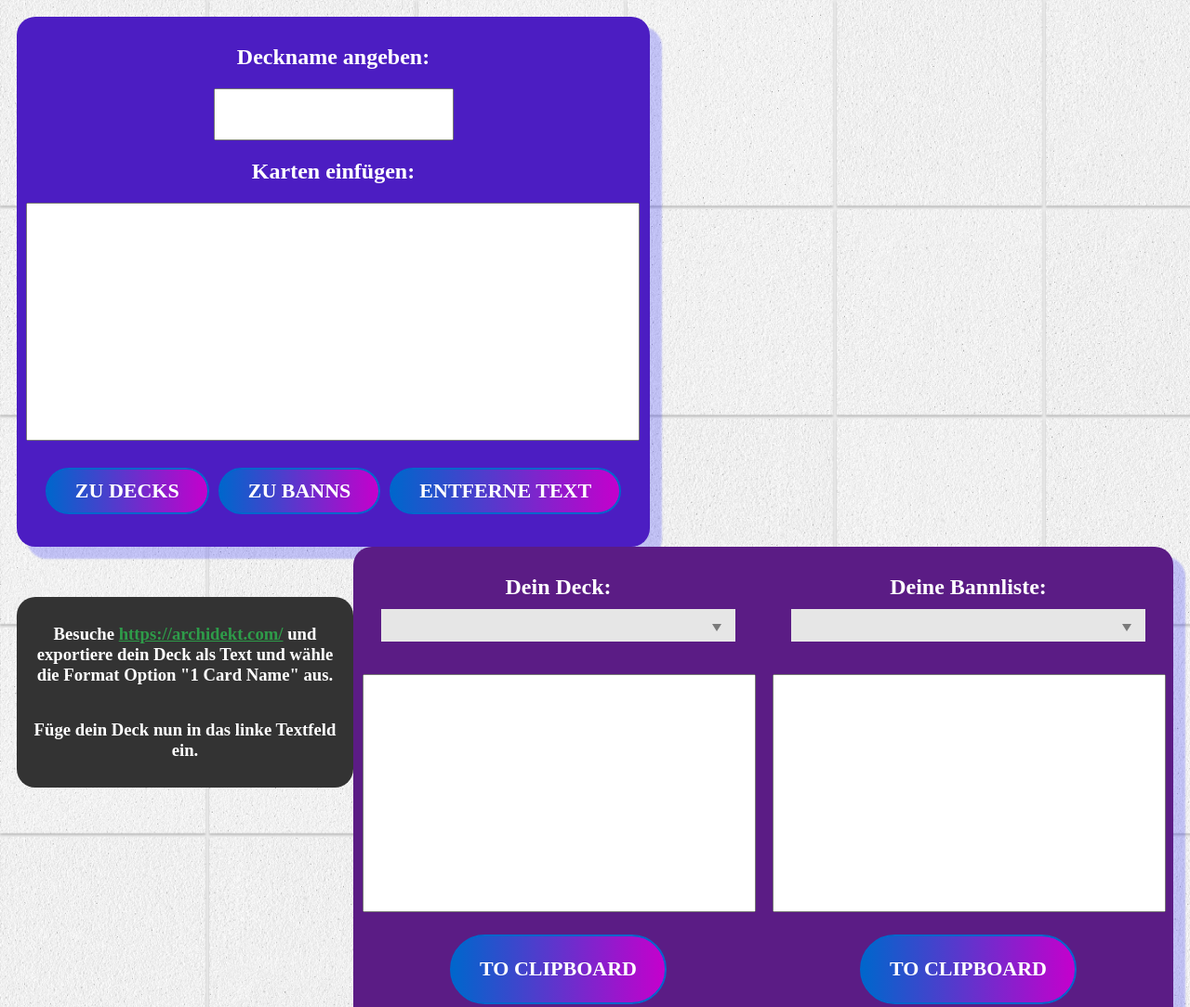
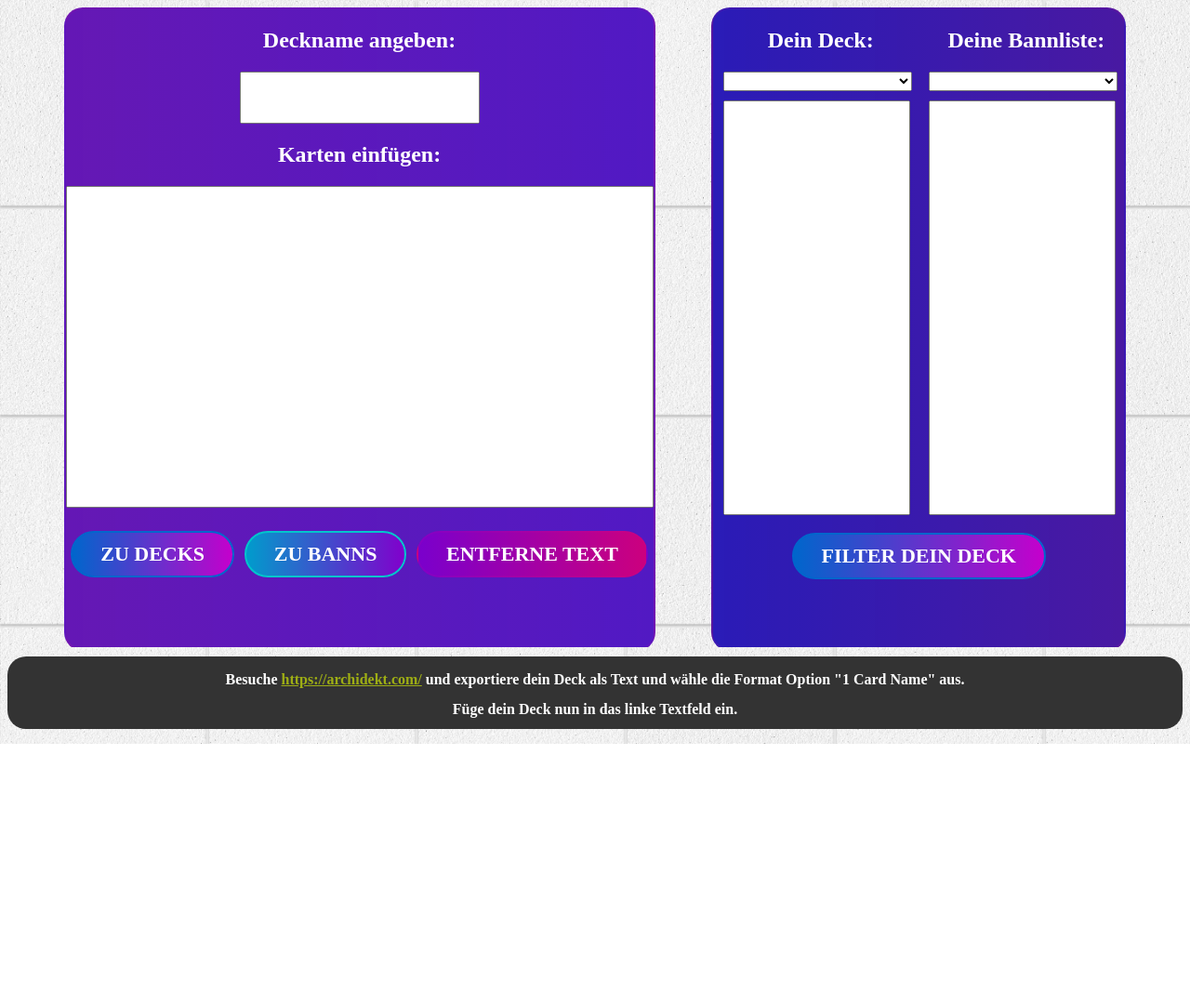
Before and after one commit to ZeltosSeb/mtg_bann, a website: page public/main.html in a window 1280 px wide. Shown: the top 1083 px of the page at 93% size. After the commit the page ends 800 px from the top, so only its background shows below. Drawn offline with Linux system fonts and the light colour scheme; no server answers; a web font is replaced by a local one.

Commit message:
Flexbox applied on UI

```diff
--- a/public/main.html
+++ b/public/main.html
@@ -9,33 +9,41 @@
   </head>
   <body>
     <div class="mainContainer">
-      <div class="leftSide">
-        <h2 class="deckName">Deckname angeben:</h2>
+      <div class="leftSide colorTrans4">
+        <div class="leftSideHeader">
+          <h2 class="h2Settings">Deckname angeben:</h2>
           <input class="inpDeckName" id="inputDeckName" />
-        <h2 class="mainHeader">Karten einfügen:</h2>
+          <h2 class="h2Settings">Karten einfügen:</h2>
+        </div>
+
+        <div class="leftBtnAndTextContainer">
+          <div class="leftAreaText">
             <textarea
               id="userListInput"
               name="cardList"
               cols="80"
               rows="30"
             ></textarea>
+          </div>
+
           <div class="mainBtns">
-          <button class="btn" id="AddToDeckList">Zu Decks</button>
-          <button class="btn" id="AddToBannList">Zu Banns</button>
-          <button class="btn" id="clearTextarea">Entferne Text</button>
+            <button class="btn colorTrans1" id="AddToDeckList">Zu Decks</button>
+            <button class="btn colorTrans2" id="AddToBannList">Zu Banns</button>
+            <button class="btn colorTrans3" id="clearTextarea">
+              Entferne Text
+            </button>
+          </div>
         </div>
       </div>
 
-      <div class="rightSide">
-        <div class="split_left">
-          <div class="yourDeckContainer">
-            <h2 class="secondaryHeader">Dein Deck:</h2>
-            <div class="select">
+      <div class="rightSide colorTrans5">
+        <div class="containerSplitter">
+          <div class="splitter">
+            <h2 class="h2Settings adjustmentH2">Dein Deck:</h2>
+            <div class="adjustmentDiv">
               <select id="deckSelector"></select>
-              <div class="select_arrow"></div>
             </div>
-          </div>
-
+            <div class="adjustmentDiv">
               <textarea
                 readonly
                 id="cleanedDeck"
@@ -44,26 +52,37 @@
                 rows="32"
               >
               </textarea>
-          <button class="btn" id="toClipboard_clean">To clipboard</button>
+            </div>
           </div>
 
-        <div class="split_right">
-          <div class="yourDeckContainer">
-            <h2 class="secondaryHeader">Deine Bannliste:</h2>
-            <div class="select">
+          <div class="splitter">
+            <h2 class="h2Settings adjustmentH2">Deine Bannliste:</h2>
+            <div class="adjustmentDiv">
               <select id="banSelector"></select>
-              <div class="select_arrow"></div>
+            </div>
+            <div class="adjustmentDiv">
+              <textarea
+                readonly
+                id="dirtyCards"
+                name="dirtyCards"
+                cols="50"
+                rows="32"
+              >
+              </textarea>
             </div>
           </div>
-          <textarea readonly="dirtyCards" name="dirtyCards" cols="50" rows="32">
-          </textarea>
-          <button class="btn" id="toClipboard_dirty">To clipboard</button>
+        </div>
+
+        <div class="longBtn">
+          <button class="btn colorTrans1" id="filterDeck">
+            Filter dein Deck
+          </button>
         </div>
       </div>
     </div>
   </body>
   <footer>
-    <h3>
+    <h3 >
       Besuche
       <a class="link" href="https://archidekt.com/">https://archidekt.com/</a>
       und exportiere dein Deck als Text und wähle die Format Option "1 Card
--- a/public/public/css/style.css
+++ b/public/public/css/style.css
@@ -6,103 +6,167 @@
   font-weight: 900;
   font-size: 22px;
   color: #fff;
-  background: linear-gradient(90deg, #0066cc 0%, #c500cc 100%);
+
+  box-shadow: none;
   padding: 10px 30px;
-  border: 2px solid #0066cc;
-  box-shadow: none;
   border-radius: 50px;
-  transition: 1000ms;
+  transition: 500ms;
   transform: translateY(0);
+  text-align: center;
   display: flex;
   flex-direction: row;
   align-items: center;
   cursor: pointer;
   text-transform: uppercase;
 }
+.colorTrans1 {
+  background: linear-gradient(90deg, #0066cc 0%, #c500cc 100%);
+  border: 2px solid #0066cc;
+}
+.colorTrans2 {
+  background: linear-gradient(90deg, #009ccc 0%, #8100cc 100%);
+  border: 2px solid #00c5cc;
+}
+.colorTrans3 {
+  background: linear-gradient(90deg, #7a00cc 0%, #cc007e 100%);
+  border: 2px solid #cc008f1c;
+}
+.colorTrans4 {
+  background: linear-gradient(90deg, #cc007e31 0%, #7a00cc1f 100%);
+  border: 2px solid #cc008f1c;
+}
+.colorTrans5 {
+  background: linear-gradient(90deg, #7a00cc36 0%, #cc007e49 100%);
+  border: 2px solid #cc008f1c;
+}
 .btn:hover {
   outline: thick double #32a1ce;
 }
-
 body {
   background-image: url("/img/BG.png");
   background-repeat: repeat/no-repeat;
-  padding: 10px;
   /* overflow: hidden; */
 }
 
-.saturate {
-  filter: saturate(3);
+.h2Settings {
+  text-align: center;
+  color: white;
+}
+
+.adjustmentH2 {
+  padding-left: 10px;
+}
+
+.mainContainer {
+  display: flex;
+  flex-direction: row;
+  justify-content: space-evenly;
+  align-items: flex-start;
+  width: 100%;
+  height: 86vh;
+  overflow: hidden;
+}
+
+.leftSide {
+  display: block;
+
+  width: 50%;
+  height: 100%;
+
+  flex-direction: column;
+  justify-content: flex-start;
+
+  background-color: rgb(76, 29, 194);
+  border-radius: 20px;
+}
+
+.leftAreaText {
+  display: flex;
+  justify-content: space-around;
+}
+#userListInput {
+  height: 340px;
+}
+textarea {
+  resize: none;
+}
+.mainBtns {
+  display: flex;
+  justify-content: space-evenly;
+  padding-top: 20px;
 }
 
 .rightSide {
   display: flex;
-  float: right;
-  background-color: rgb(91, 28, 133);
+  flex-direction: column;
+  width: 35%;
+  height: 100%;
+  background-color: rgb(20, 35, 177);
   border-radius: 20px;
-  box-shadow: 12px 12px 2px 1px rgba(0, 0, 255, 0.2);
 }
 
-.leftSide {
-  float: left;
-  background-color: rgb(76, 29, 194);
-  padding: 10px;
-  border-radius: 20px;
-  box-shadow: 12px 12px 2px 1px rgba(0, 0, 255, 0.2);
+.containerSplitter {
+  display: flex;
+  flex-direction: row;
+  align-items: center;
+  align-self: center;
 }
 
-.mainBtns {
-  display: flex;
+.longBtn {
+  flex-direction: row;
   justify-content: center;
   align-items: center;
-  height: 100px;
+  align-self: center;
 }
 
-textarea {
+.adjustmentDiv {
+  padding-bottom: 10px;
+  padding-left: 5%;
+  padding-right: 5%;
+}
+
+#deckSelector,
+#banSelector {
+  font-size: 1rem;
+  text-align: center;
+  width: 102%;
+}
+#cleanedDeck,
+#dirtyCards {
   resize: none;
-  width: 99%;
-  height: 250px;
-}
-.mainHeader {
-  text-align: center;
-  color: white;
-}
-.deckName {
-  text-align: center;
-  color: white;
+  height: 440px;
+  width: 98%;
 }
 
 .link {
-  color: rgba(43, 223, 88, 0.603);
+  color: rgba(229, 255, 0, 0.603);
 }
 
 footer {
-  display: flex;
+  display: block;
   background-color: #333;
   flex-direction: column;
   border-radius: 20px;
+  margin-top: 10px;
+  padding-top: 14px;
   color: white;
-  padding: 10px;
   text-align: center;
   justify-content: center;
-  margin-top: 78vh;
 }
+
+h3 {
+  font-size: 1rem;
+  margin-top: 2px;
+  margin-bottom: 0;
+  padding-bottom: 12px;
+}
+
 .inpDeckName {
   display: flex;
   width: 250px;
   height: 50px;
   margin: 20px auto; /* Dies fügt horizontalen Abstand hinzu und zentriert das Element */
   text-align: center;
-}
-
-.secondaryHeader {
-  text-align: center;
-  color: white;
-}
-
-.split_left,
-.split_right {
-  flex: 1;
-  margin: 10px;
 }
 
 .yourDeckContainer {
@@ -115,8 +179,6 @@ footer {
 }
 
 .select {
-  position: relative;
-  display: inline-block;
   margin-bottom: 15px;
   width: 100%;
 }
@@ -163,11 +225,19 @@ footer {
 .select select:disabled ~ .select_arrow {
   border-top-color: #cccccc;
 }
-#toClipboard_clean,
-#toClipboard_dirty {
-  display: flex;
-  justify-content: center;
-  align-items: center;
-  height: 75px;
-  margin: 20px auto; /* Dies fügt horizontalen Abstand hinzu und zentriert die Elemente */
+
+.filterBtn {
+  margin: 5px;
+  font-family: Koulen;
+  font-weight: 900;
+  font-size: 22px;
+  color: #fff;
+  background: linear-gradient(90deg, #0066cc 0%, #c500cc 100%);
+  padding: 10px 30px;
+  border: 2px solid #0066cc;
+  box-shadow: 16px 13px 4px 5px #bebfff;
+  border-radius: 50px;
+  transition: 1000ms;
+  cursor: pointer;
+  text-transform: uppercase;
 }
--- a/public/script.js
+++ b/public/script.js
@@ -49,7 +49,7 @@ document.addEventListener("DOMContentLoaded", function () {
       if (banData.banLists) {
         for (i = 0; i < banData.banLists.length; i++) {
           collectionTitel = banData.banLists[i].banListName;
-          let htmlTxt = `<option value="${collectionTitel}">${collectionTitel}</option>`;
+          let htmlTxt = `<option  value="${collectionTitel}" >${collectionTitel}</option>`;
           banSelector.innerHTML += htmlTxt;
         }
       }
@@ -186,3 +186,14 @@ document.addEventListener("DOMContentLoaded", function () {
   }
 
 });
+
+deckSelector.addEventListener("change", function () {
+  // Hier wird der Code ausgeführt, wenn ein Element ausgewählt wird
+  console.log("Ausgewähltes Deck:", deckSelector.value);
+
+});
+
+banSelector.addEventListener("change", function () {
+  // Hier wird der Code ausgeführt, wenn ein Element ausgewählt wird
+  console.log("Ausgewählte Bannliste:", banSelector.value);
+});
```
Also changed, not shown: public/json/ban.json (+166 -21 lines), public/json/deck.json (+233 -0 lines). Lines whose indentation alone changed are shown as unchanged.
